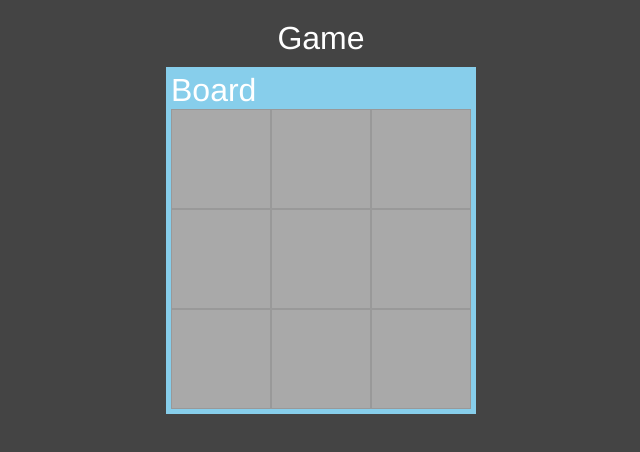
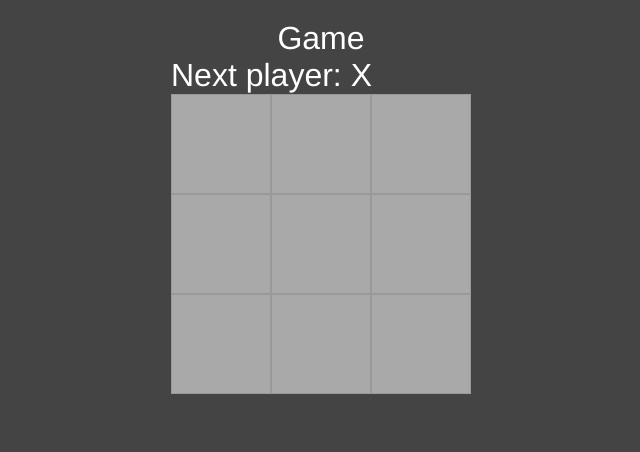
Before and after one commit to anjaplemenitas/react_tic-tac-toe, a React (Create React App) app: page / in a window 1280 px wide. Shown: the top 452 px of the page, without its empty margins (319-959 px from the left). Built offline with nearby package versions, Linux system fonts and the light colour scheme.

Commit message:
passing functions, setting state

```diff
--- a/src/index.js
+++ b/src/index.js
@@ -6,7 +6,7 @@ const Square = (props) => {
   return (
     <button
       className="square"
-      onClick={() => {}}
+      onClick={props.onClickEvent}
     >
       {props.value}
     </button>
@@ -14,26 +14,31 @@ const Square = (props) => {
 };
 
 const Board = () => {
-  const initinalSquares = [
-    null, null, null,
-    null, null, null,
-    null, null, null
-  ];
+  const initinalSquares = Array(9).fill(null)
   const [squares, setSquares] = useState(initinalSquares);
+  const [xIsNext, setXIsNext] = useState(true);
+
+  const handleClickEvent = (i) => {
+    const newSquares = [...squares];
+    newSquares[i] = xIsNext ? 'X' : 'O';
+    setSquares(newSquares);
+    setXIsNext(!xIsNext);
+  }
 
   const renderSquare = (i) => {
     return (
-      <Square value={squares[i]}/>
+      <Square
+        value={squares[i]}
+        onClickEvent={() => handleClickEvent(i)}
+      />
     );
   };
 
+  const status = `Next player: ${xIsNext ? 'X' : 'O'}`;
+
   return (
-    <div style={{
-      background: 'skyblue',
-      margin: 10,
-      padding: 5,
-    }}>
-      Board
+    <div>
+      <div className="status">{status}</div>
       <div className="board-row">
         {renderSquare(0)}{renderSquare(1)}{renderSquare(2)}
         </div>
```
